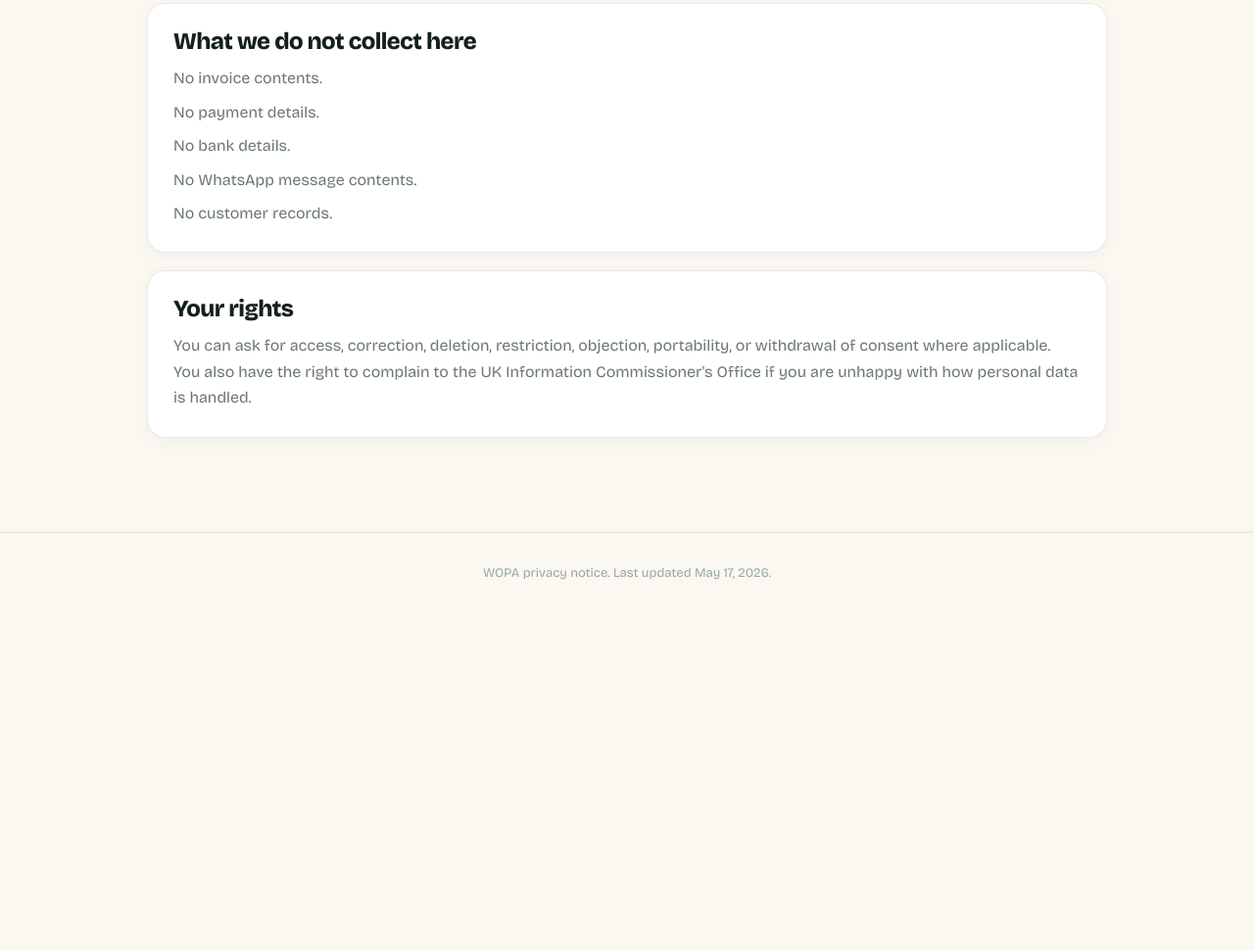
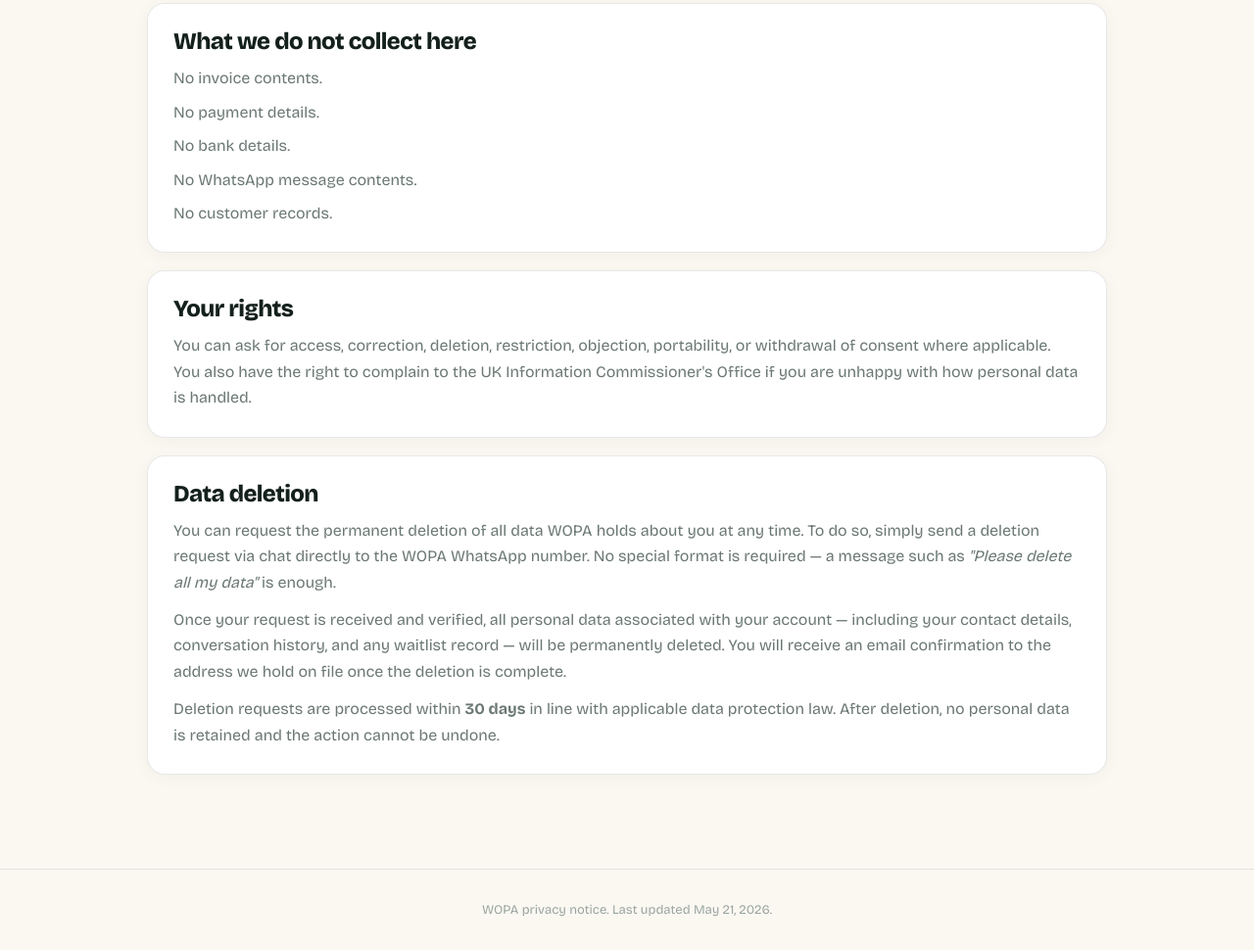
Before and after one commit to boubakerwa/wopa_public, a plain HTML site: page privacy.html in a window 1280 px wide. Shown: the part 1914-2884 px from the top of the page at 98% size. Before the commit the page ends 2540 px from the top, so only its background shows below. Drawn offline with nearby package versions, Linux system fonts and the light colour scheme.

Commit message:
Add data deletion instructions to privacy page

```diff
--- a/privacy.html
+++ b/privacy.html
@@ -246,8 +246,15 @@ footer {
     <h2>Your rights</h2>
     <p>You can ask for access, correction, deletion, restriction, objection, portability, or withdrawal of consent where applicable. You also have the right to complain to the UK Information Commissioner's Office if you are unhappy with how personal data is handled.</p>
   </section>
+
+  <section class="panel" id="data-deletion">
+    <h2>Data deletion</h2>
+    <p>You can request the permanent deletion of all data WOPA holds about you at any time. To do so, simply send a deletion request via chat directly to the WOPA WhatsApp number. No special format is required — a message such as <em>"Please delete all my data"</em> is enough.</p>
+    <p>Once your request is received and verified, all personal data associated with your account — including your contact details, conversation history, and any waitlist record — will be permanently deleted. You will receive an email confirmation to the address we hold on file once the deletion is complete.</p>
+    <p>Deletion requests are processed within <strong>30 days</strong> in line with applicable data protection law. After deletion, no personal data is retained and the action cannot be undone.</p>
+  </section>
 </main>
 
-<footer>WOPA privacy notice. Last updated May 17, 2026.</footer>
+<footer>WOPA privacy notice. Last updated May 21, 2026.</footer>
 </body>
 </html>
```
